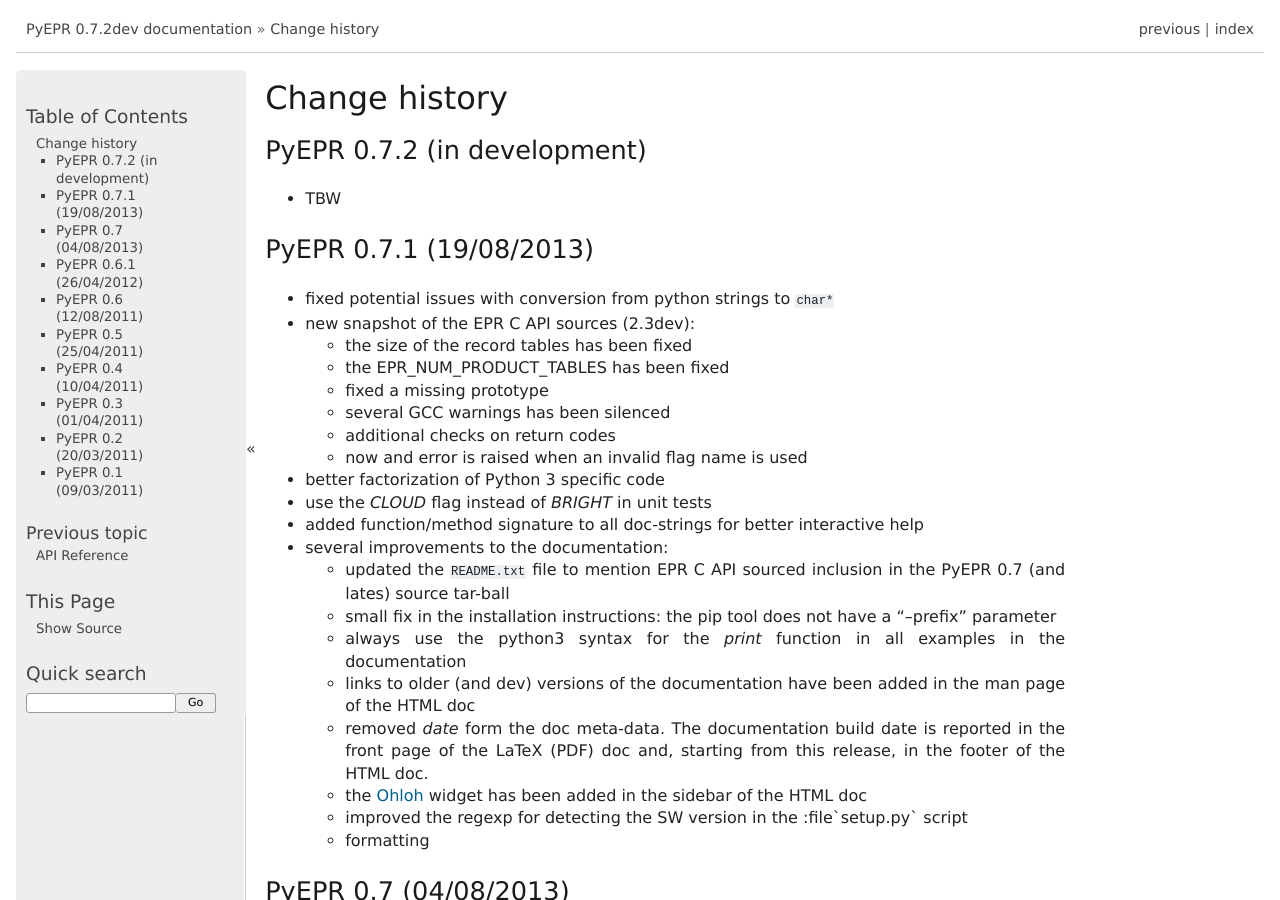
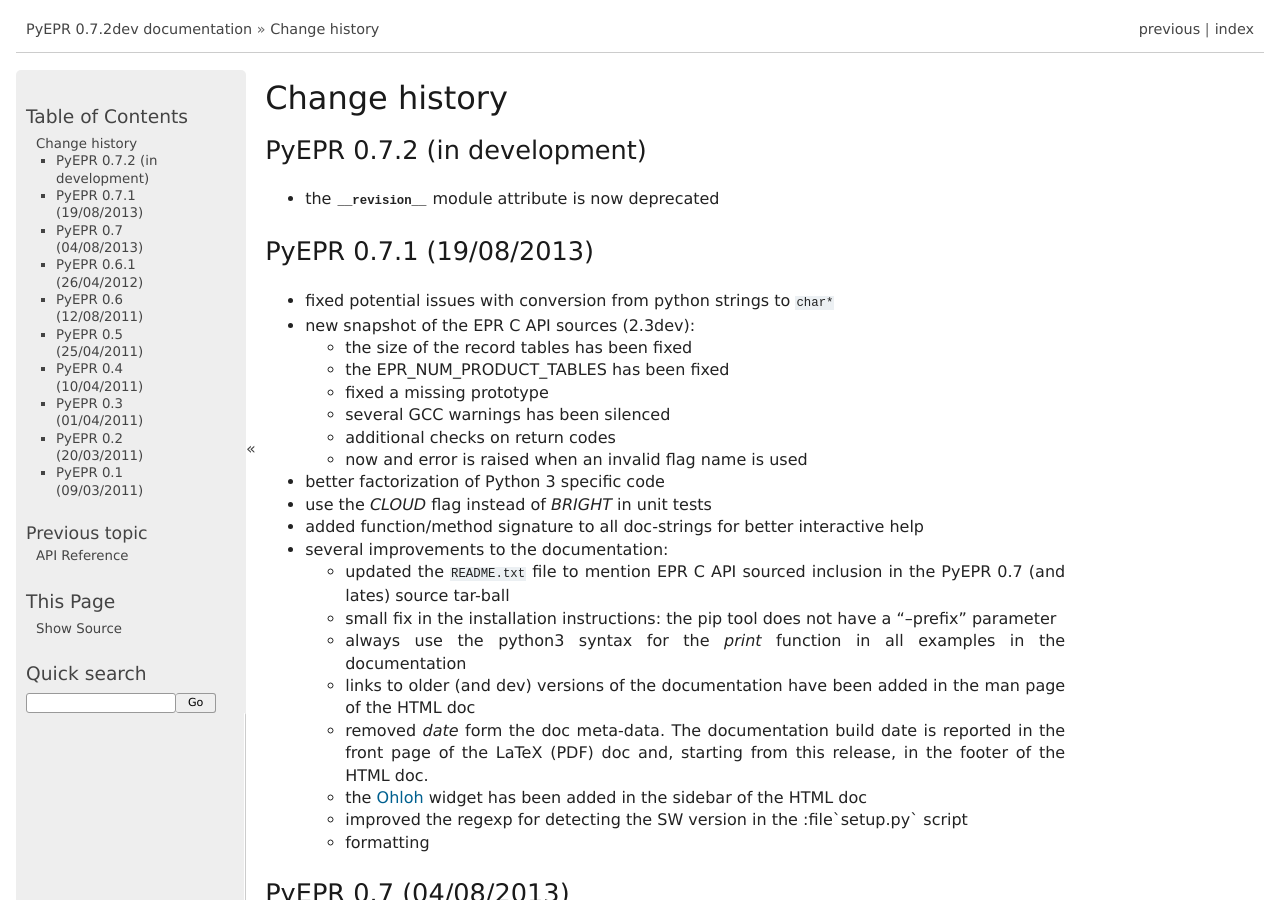
Before and after one commit to avalentino/pyepr, a Sphinx documentation site: the page built from doc/NEWS.txt, in a window 1280 px wide and 900 px high. Built offline with Sphinx 7.4.7, drawn with Linux system fonts in a browser that asks for light colours; formulas are drawn with MathJax 3.

Commit message:
The __revision__ module attr is now deprecated

```diff
--- a/doc/NEWS.txt
+++ b/doc/NEWS.txt
@@ -5,7 +5,7 @@
 PyEPR 0.7.2 (in development)
 ----------------------------
 
-* TBW
+* the :data:`__revision__` module attribute is now deprecated
 
 
 PyEPR 0.7.1 (19/08/2013)
```
Also changed, not shown: 1 other file.
